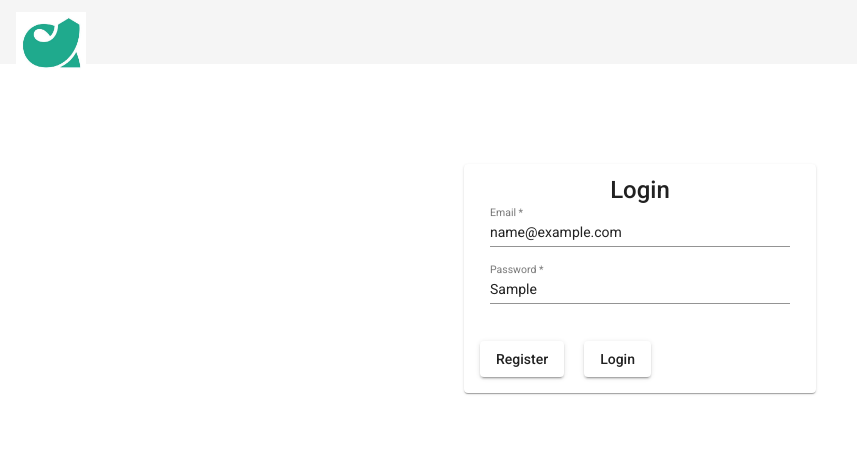
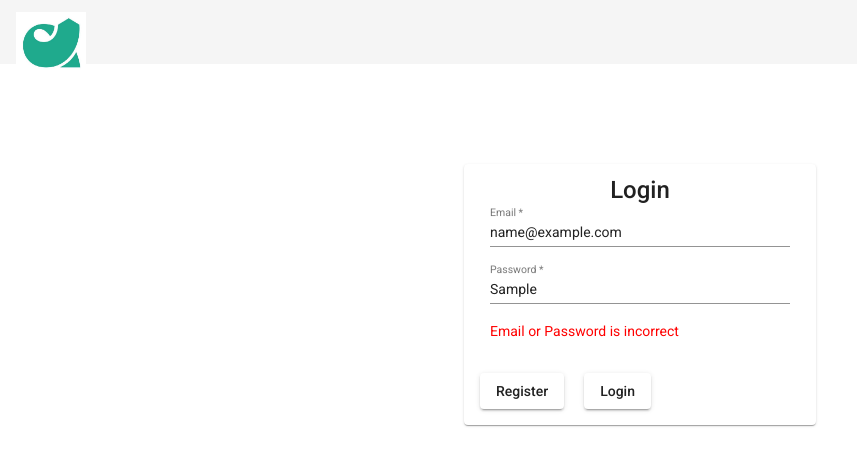
Before and after one commit to Tar-Abg/hackMeOut, an Angular app: page /auth/login in a window 1280 px wide. Both pictures are taken after typing "name@example.com", "Sample" into the empty fields and a click on the button "Login". Shown: the top 466 px of the page, without its empty margins (0-857 px from the left). Built offline with nearby package versions, Linux system fonts and the light colour scheme.

Commit message:
Added login validation message.

```diff
--- a/src/app/components/login/login.component.html
+++ b/src/app/components/login/login.component.html
@@ -32,6 +32,7 @@
           </mat-form-field>
 
         </div>
+        <p *ngIf="isCorrectLogin" style="padding-left: 10px; color: red;">Email or Password is incorrect</p>
       </div>
 
       <button style="margin-top: 20px;" mat-raised-button routerLink="../register">Register</button>
--- a/src/app/components/login/login.component.ts
+++ b/src/app/components/login/login.component.ts
@@ -14,6 +14,7 @@ export class LoginComponent implements OnInit {
   loginForm: FormGroup = null as unknown as FormGroup;
   subscriptions = new Subscription();
   loginData: LoginForm = null as unknown as LoginForm;
+  isCorrectLogin = false;
 
   constructor(
     private formBuilder: FormBuilder,
@@ -38,7 +39,10 @@ export class LoginComponent implements OnInit {
       this.subscriptions.add(
         this.service.login().subscribe(response => {
           if(this.loginData.email === response.email && this.loginData.password === response.password){
+            this.isCorrectLogin = false;
             this.router.navigate(['home']).then(r => r);
+          }else{
+            this.isCorrectLogin = true;
           }
         })
       )
```
